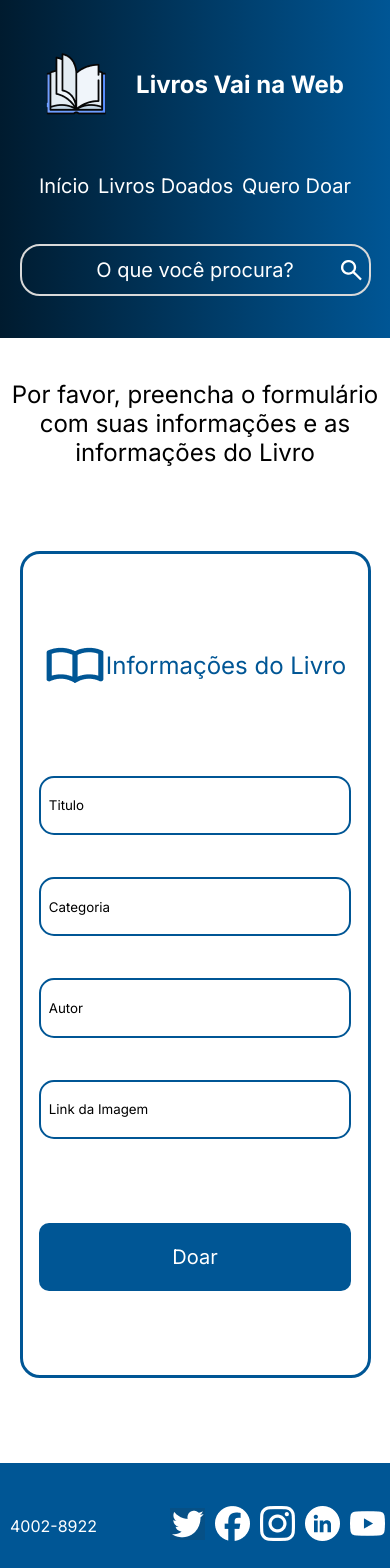
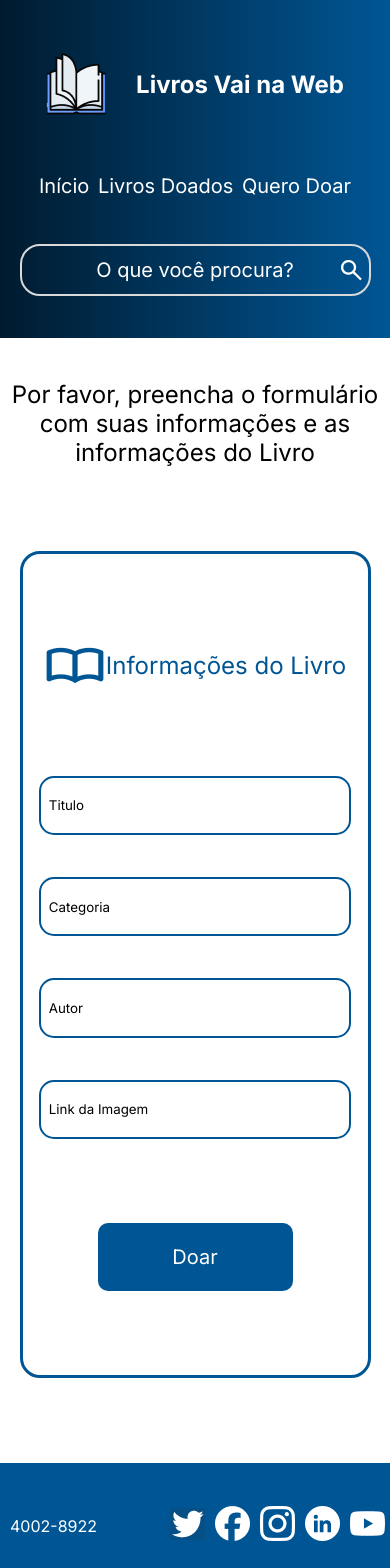
Before and after one commit to Ad3Agra90/desafio_final_livros, a React (Vite) app: page /QueroDoar in a window 390 px wide. Shown: the top 1568 px of the page. Built offline with nearby package versions, Linux system fonts and the light colour scheme.

Commit message:
ajustes_queroDoar

```diff
--- a/src/Pages/QueroDoar/queroDoar.jsx
+++ b/src/Pages/QueroDoar/queroDoar.jsx
@@ -16,8 +16,8 @@
                     <input type="text"  placeholder="Categoria"/>
                     <input type="text"  placeholder="Autor"/>
                     <input type="url"   placeholder="Link da Imagem"/>
+                    <input className={S.doar}type="submit"   value="Doar"/>
                 </form>
-                <button>Doar</button>
             </section>
         </section>
     )
--- a/src/Pages/QueroDoar/querodoar.module.scss
+++ b/src/Pages/QueroDoar/querodoar.module.scss
@@ -50,8 +50,12 @@
 
     }
 }
-
-button{
+.input_doar{
+    display: flex;
+    align-items: center;
+    justify-content: center;
+    flex-direction: column;
+    .doar{
     margin: 10vh 0 10vh 0;
     height: 8vh;
     width: 14vw;
@@ -61,6 +65,7 @@
     color: #FFFFFF;
     border:none;
     font-weight: normal;
+    }
 }
 
 @media (min-width: 300px) and (max-width: 900px){
@@ -73,7 +78,7 @@
     .input_doar input{
         width: 80vw;
     }
-    button{
-        width: 80vw;
+    .input_doar .doar{
+        width: 50vw;
     }
 }
```
